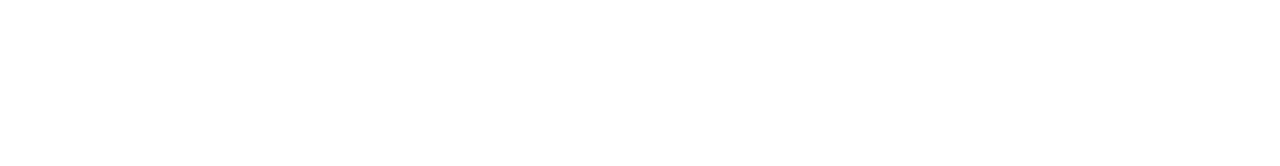
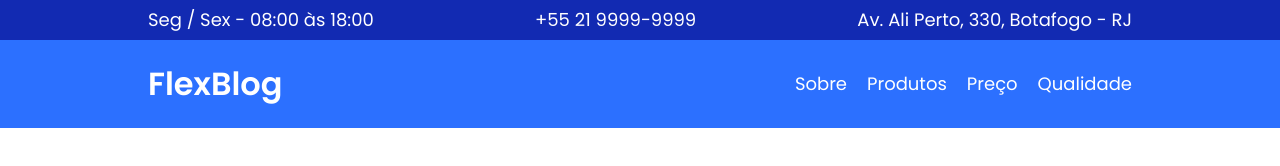
Before and after one commit to Ygoroli25/flexblog, a plain HTML site: page index.html in a window 1280 px wide. Drawn offline with Linux system fonts and the light colour scheme.

Commit message:
header created

```diff
--- a/assets/css/global/global.css
+++ b/assets/css/global/global.css
@@ -0,0 +1,8 @@
+@import "footer.css";
+@import "header.css";
+
+/* utilities */
+@import "./utilities/components.css";
+@import "./utilities/fonts.css";
+@import "./utilities/normalize.css";
+@import "./utilities/variables.css";
--- a/assets/css/global/header.css
+++ b/assets/css/global/header.css
@@ -0,0 +1,38 @@
+#header, #header a  {
+  color: var(--cor-0);
+  transition: color 0.3s;
+}
+
+#header .header-menu ul a:hover{
+  color: var(--cor-p3);
+}
+
+.header-bg {
+  background-color: var(--cor-p1);
+}
+
+.header-info-bg {
+  background-color: var(--cor-p3);
+}
+
+.info-list {
+  padding: 0.5rem 1.25rem;
+  display: flex;
+  justify-content: space-between;
+  flex-wrap: wrap;
+  gap: 0.8rem;
+}
+
+.header-menu {
+  padding: 1.5rem 1.25rem;
+  display: flex;
+  justify-content: space-between;
+  align-items: center;
+  flex-wrap: wrap;
+  gap: 0.8rem;
+}
+
+.header-menu .menu-list {
+  display: flex;
+  gap: 1.25rem;
+}
--- a/assets/css/global/utilities/components.css
+++ b/assets/css/global/utilities/components.css
@@ -0,0 +1,4 @@
+.container {
+  max-width: 1024px;
+  margin: 0 auto;
+}
--- a/assets/css/global/utilities/fonts.css
+++ b/assets/css/global/utilities/fonts.css
@@ -0,0 +1,76 @@
+.font-1-xs{
+  font: 400 0.75rem/1.35 "Poppins", sans-serif;
+}
+
+.font-2-xs{
+  font: 400 0.875rem/1.43 "Roboto", sans-serif;
+}
+
+.font-1-s{
+  font: 400 1rem/1.5 "Poppins", sans-serif;
+}
+
+.font-2-s{
+  font: 400 1rem/1.5 "Roboto", sans-serif;
+}
+
+.font-1-m, .font-1-m-b {
+  font: 400 1.125rem/1.35 "Poppins", sans-serif;
+}
+
+.font-1-m-b{
+  font-weight: 600;
+}
+
+.font-2-m {
+  font: 500 1.125rem/1.35 "Roboto", sans-serif;
+}
+
+.font-1-l {
+  font: 400 1.5rem/1.5 "Poppins", sans-serif;
+}
+.font-2-l,.font-2-l-b {
+  font: 400 1.5rem/1.5 "Roboto", sans-serif;
+}
+
+.font-2-l-b{
+  font-weight: 500;
+  letter-spacing: 0.015em;
+  text-transform: uppercase;
+}
+
+.font-1-xl {
+  font: 600 2rem/1.25 "Poppins", sans-serif;
+}
+
+.font-2-xl {
+  font: 500 2rem/1.25 "Roboto", sans-serif;
+}
+
+.font-1-xxl {
+  font: 600 4rem/1.125 "Poppins", sans-serif;
+}
+
+@media (max-width: 1200px) {
+  .font-1-xxl{
+    font-size: 3rem;
+  }
+  .font-2-l,.font-2-l-b {
+    font-size: 1.125rem;
+  }
+}
+
+@media (max-width: 800px){
+  .font-1-xxl{
+    font-size: 2rem;
+  }
+  .font-1-xl, .font-2-xl{
+    font-size: 1.5rem;
+  }
+}
+
+@media (max-width: 600px){
+.font-1-m{
+  font-size: 0.875rem;
+}
+}
--- a/assets/css/global/utilities/normalize.css
+++ b/assets/css/global/utilities/normalize.css
@@ -0,0 +1,22 @@
+* {
+  margin: 0px;
+  padding: 0px;
+  box-sizing: border-box;
+}
+
+body {
+  color: var(--cor-11);
+}
+
+img {
+  display: block;
+  max-width: 100%;
+}
+
+a {
+  text-decoration: none;
+}
+
+ul {
+  list-style: none;
+}
--- a/assets/css/global/utilities/variables.css
+++ b/assets/css/global/utilities/variables.css
@@ -0,0 +1,20 @@
+:root {
+  --cor-0: #ffffff;
+  --cor-1: #f7f7f7;
+  --cor-2: #e0e0e0;
+  --cor-3: #d1d1d1;
+  --cor-4: #b8b8b8;
+  --cor-5: #a3a3a3;
+  --cor-6: #7a7a7a;
+  --cor-7: #525252;
+  --cor-8: #424242;
+  --cor-9: #2e2e2e;
+  --cor-10: #1f1f1f;
+  --cor-11: #121212;
+  --cor-12: #000000;
+  --cor-p1: #2c70ff;
+  --cor-p2: #2c60f0;
+  --cor-p3: #122ab2;
+  --cor-p4: #101050;
+  --cor-p5: #101030;
+}
--- a/assets/css/pages/index/index.css
+++ b/assets/css/pages/index/index.css
@@ -0,0 +1,2 @@
+/* global */
+@import "../../global/global.css";
--- a/index.html
+++ b/index.html
@@ -1,13 +1,47 @@
 <!DOCTYPE html>
-<html lang="en">
+<html lang="pt-br">
+
 <head>
   <meta charset="UTF-8">
   <meta name="viewport" content="width=device-width, initial-scale=1.0">
   <title>FlexBlog</title>
+  <link rel="preconnect" href="https://fonts.googleapis.com">
+  <link rel="preconnect" href="https://fonts.gstatic.com" crossorigin>
+  <link href="https://fonts.googleapis.com/css2?family=Poppins:wght@400;600&family=Roboto:wght@400;500&display=swap" rel="stylesheet">
   <link rel="stylesheet" href="assets/css/pages/index/index.css">
 
 </head>
+
 <body>
+  <header id="header" class="header-bg">
+      <div class="header-info header-info-bg">
+        <ul class="info-list container font-1-m">
+          <li>Seg / Sex - 08:00 às 18:00</li>
+          <li><a href="tel:+55 21 9999-9999">+55 21 9999-9999</a></li>
+          <li>Av. Ali Perto, 330, Botafogo - RJ</li>
+        </ul>
+      </div>
+
+    <nav class="header-menu container">
+      <a class="menu-logo font-1-xl" href="./index.html">FlexBlog</a>
+      <ul class="menu-list font-1-m">
+        <li><a href="#sobre">Sobre</a></li>
+        <li><a href="#produtos">Produtos</a></li>
+        <li><a href="preco">Preço</a></li>
+        <li><a href="qualidade">Qualidade</a></li>
+      </ul>
+    </nav>
+
+  </header>
+
+  <main>
+
+  </main>
+
+  <footer>
+
+  </footer>
 
 </body>
+
 </html>
```
